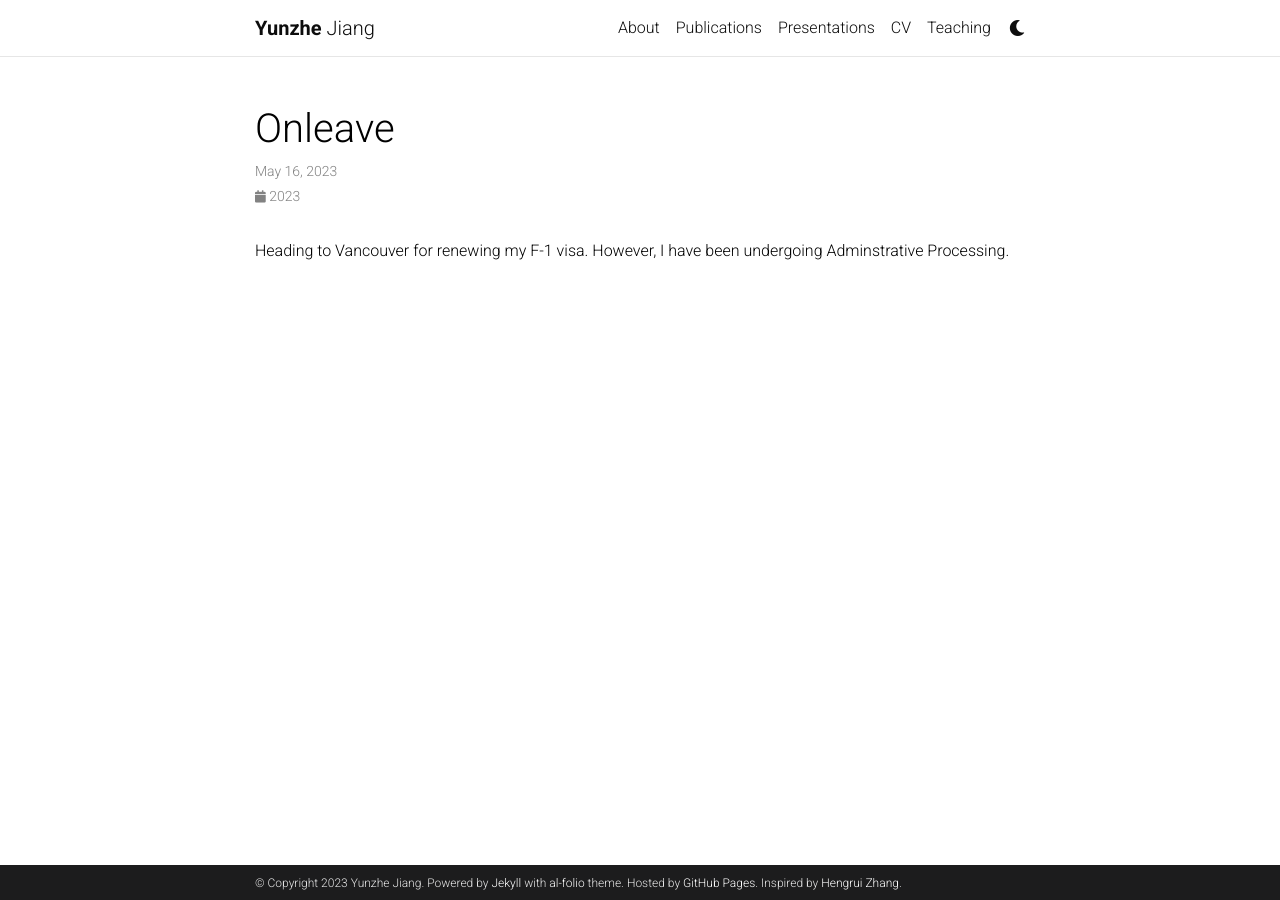
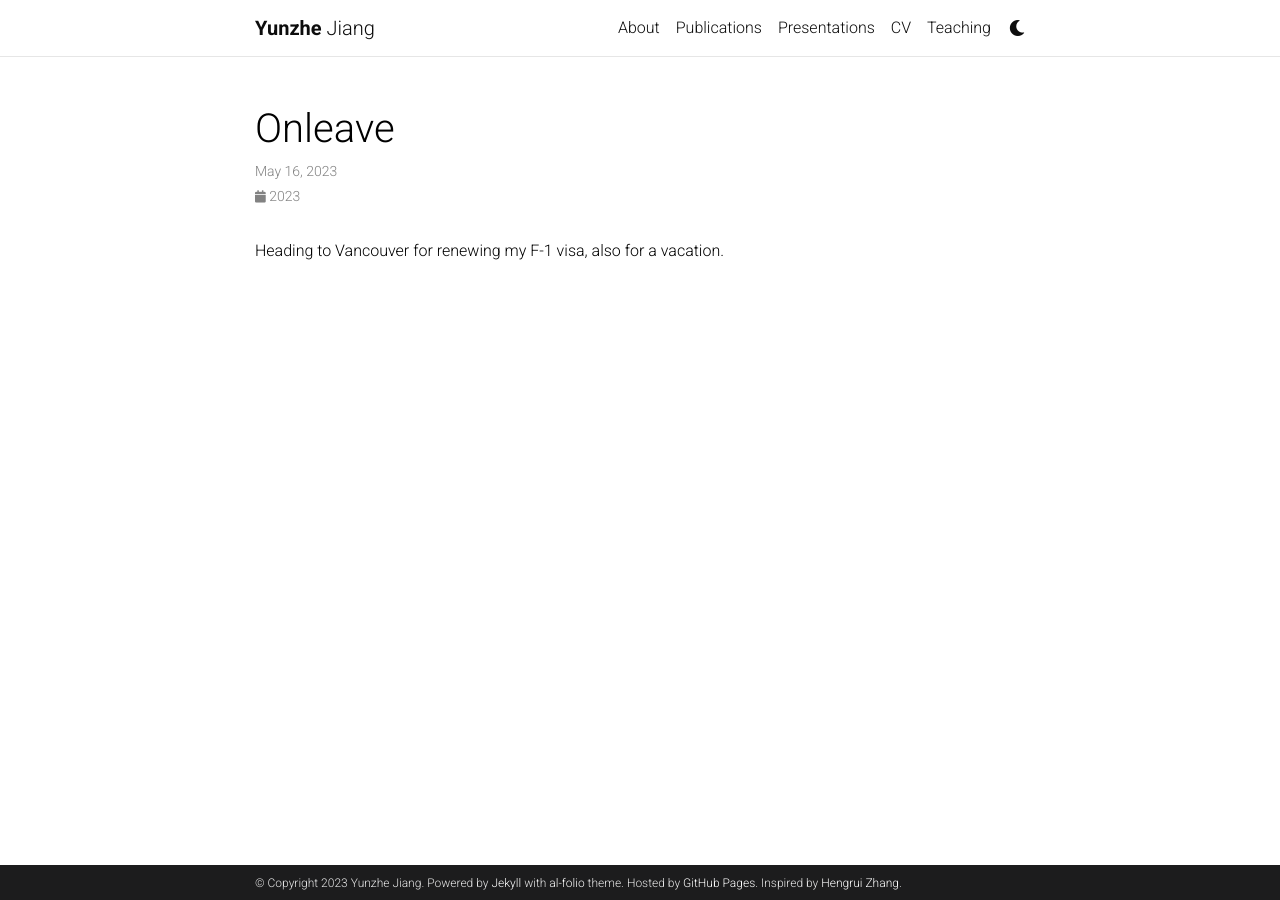
Before and after one commit to yzJiang9/yzJiang9.github.io, a Jekyll site: the page built from _news/onLeave.md, in a window 1280 px wide. Built offline with Jekyll 4.4.1, drawn with Linux system fonts in a browser that asks for light colours; comment, search, counter and statistics services are not loaded; a style sheet for code colours, icons or effects is not loaded.

Commit message:
Update onLeave.md

```diff
--- a/_news/onLeave.md
+++ b/_news/onLeave.md
@@ -4,4 +4,4 @@ date: 2023-05-16 12:00:00-0400
 inline: true
 ---
 
-Heading to Vancouver for renewing my F-1 visa. However, I have been undergoing Adminstrative Processing.
+Heading to Vancouver for renewing my F-1 visa, also for a vacation.
```
